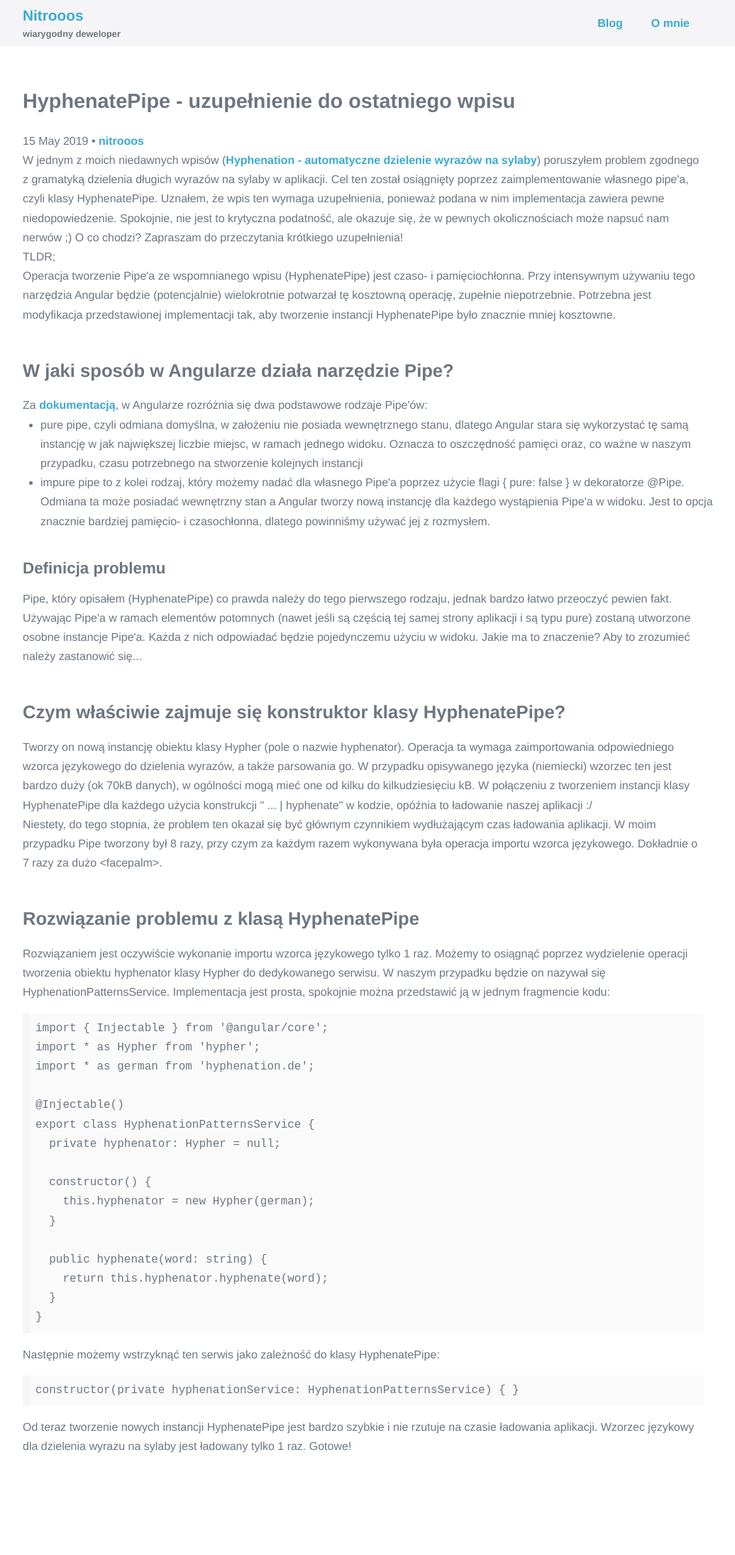
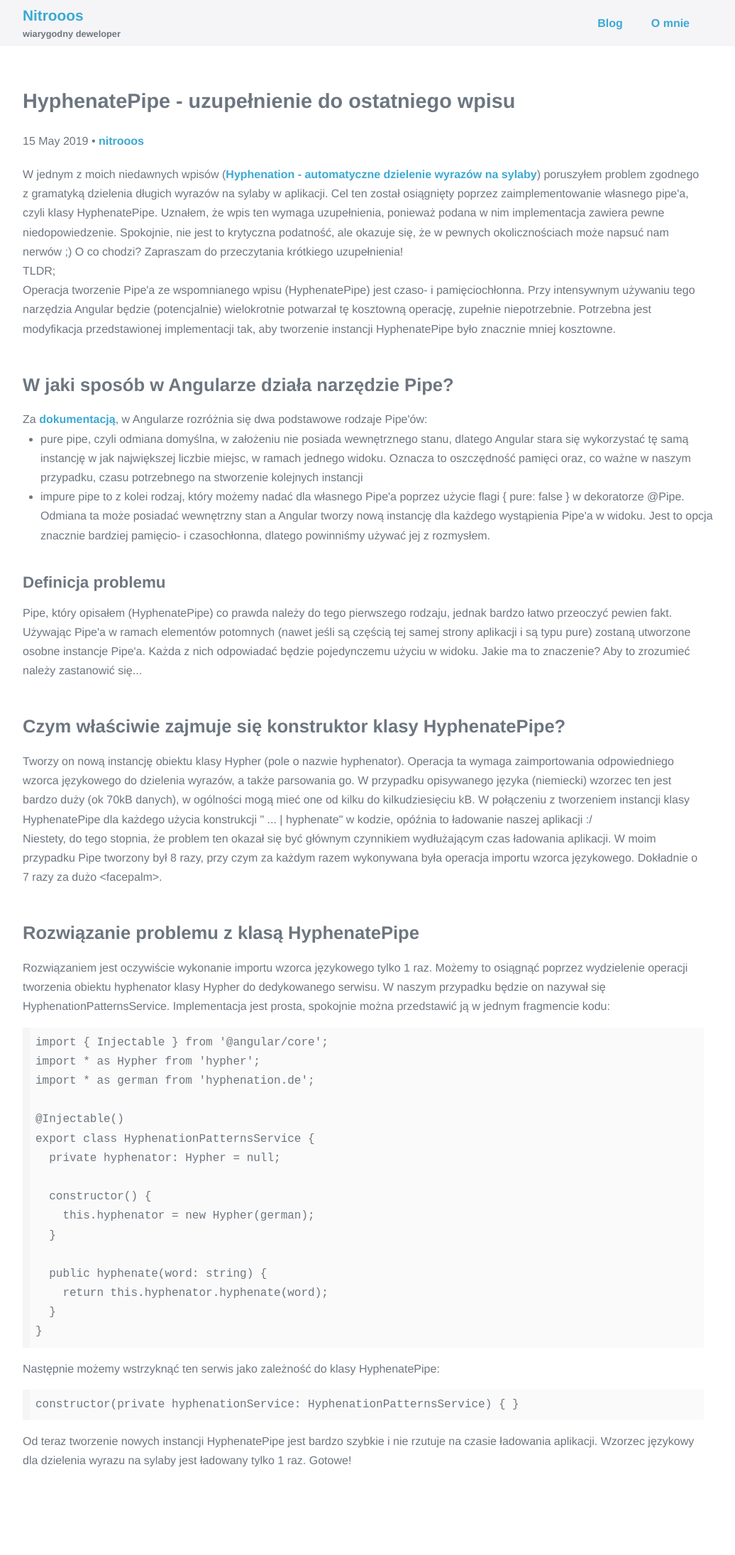
Before and after one commit to Nitrooos/Nitrooos.github.io, a Jekyll site: the page built from _posts/2019-05-15-hyphenatepipe-uzupelnienie.html, in a window 1280 px wide. Shown: the whole page at 71% size, without its empty margins (128-1164 px from the left). Built offline with Jekyll 4.4.1, drawn with Linux system fonts in a browser that asks for light colours.

Commit message:
[NIT] Space around post date and author meta info

```diff
--- a/_layouts/post.html
+++ b/_layouts/post.html
@@ -2,7 +2,7 @@
 layout: default
 ---
 <h1>{{ page.title }}</h1>
-<p>
+<p class="app__post-meta">
   <time datetime="{{ page.date }}">
     {{ page.date | date_to_string }}
   </time>
--- a/_sass/common/classes.scss
+++ b/_sass/common/classes.scss
@@ -18,4 +18,8 @@
       color: $text-link;
     }
   }
+
+  &__post-meta {
+    margin: 20px 0;
+  }
 }
```
